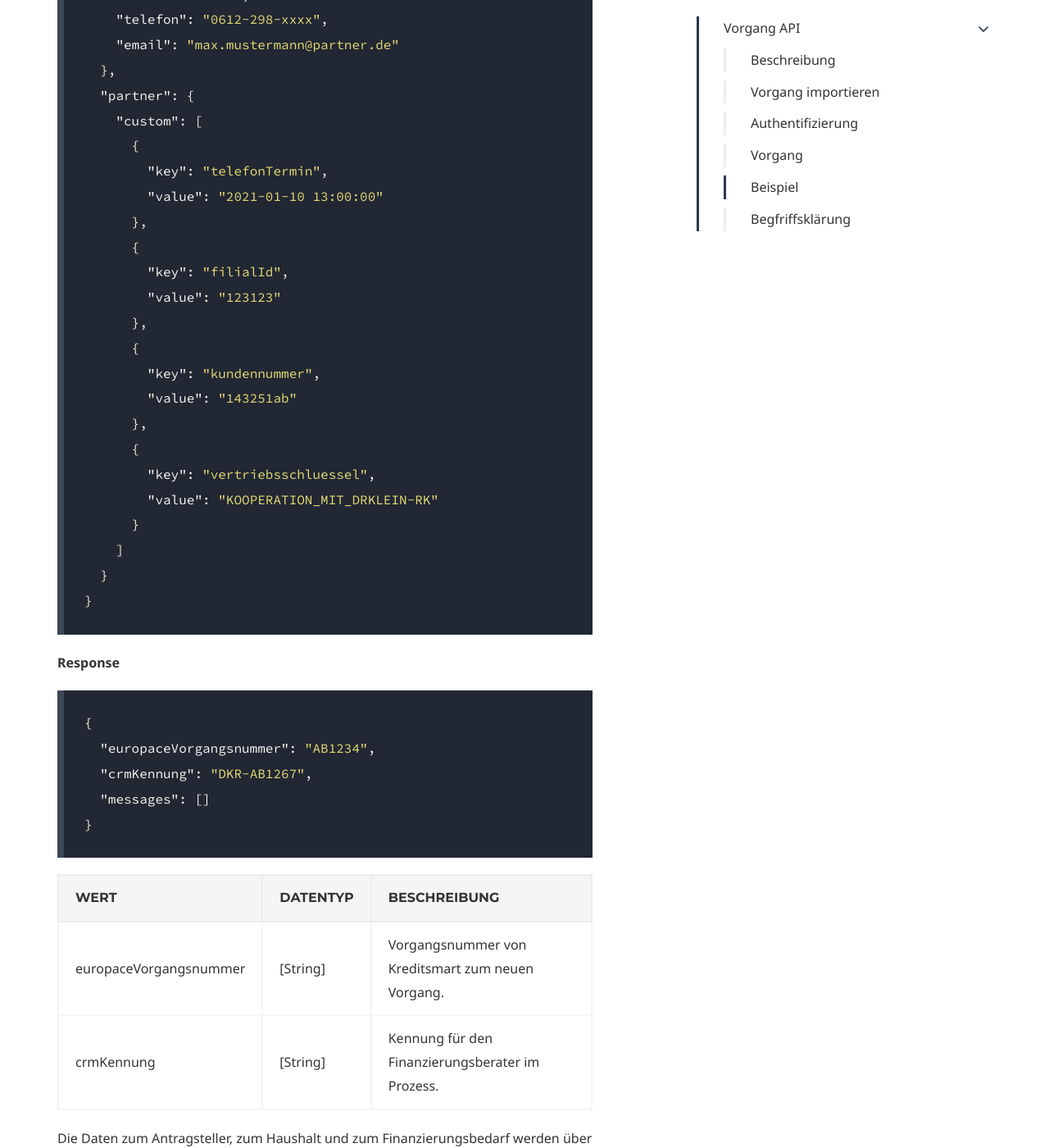
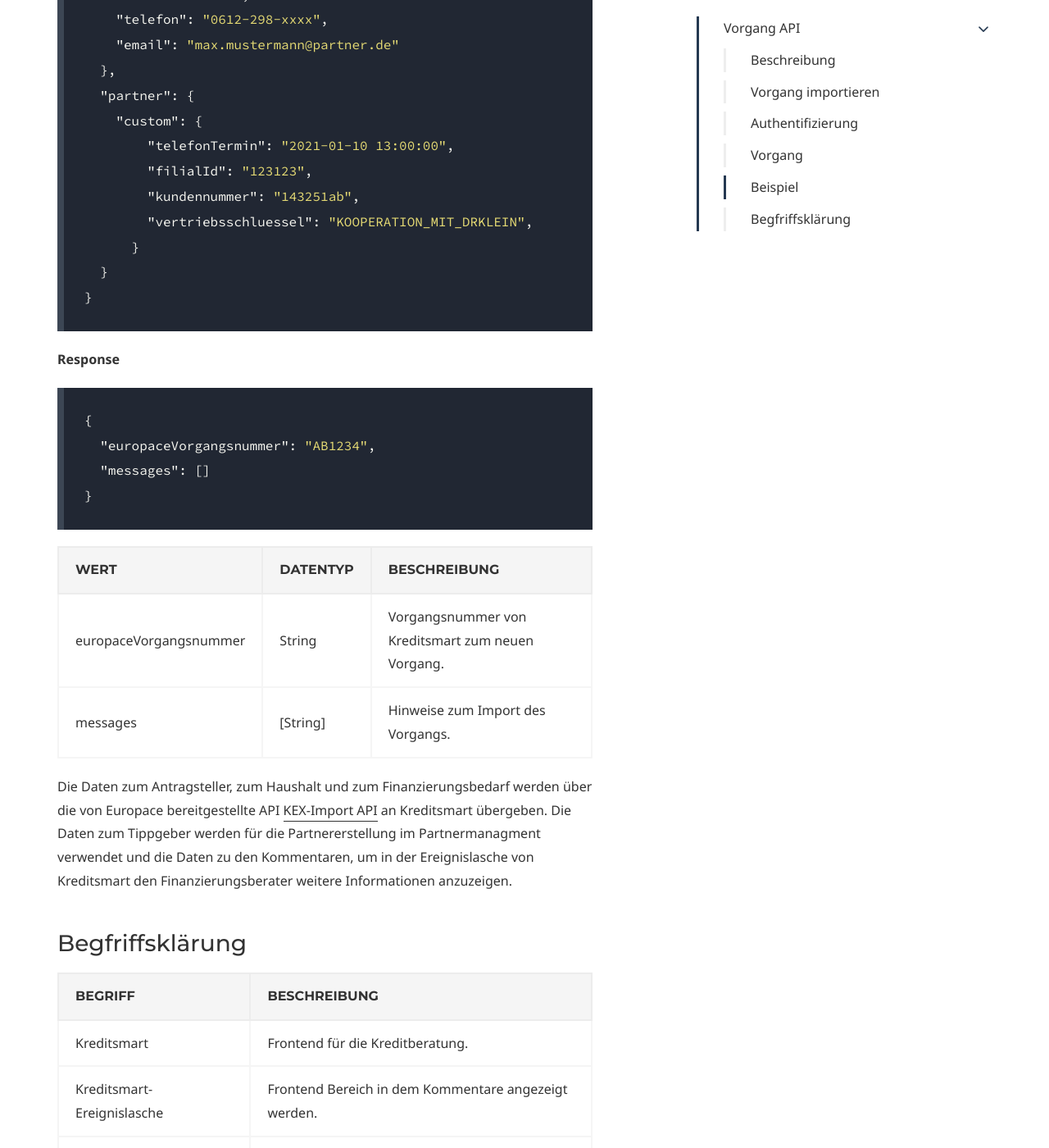
Before and after one commit to drklein-rk/api-drkleinrk, a Jekyll site: the page built from vorgangapi.md, in a window 1280 px wide and 1400 px high, scrolled down 6247 px. Shown: the whole window at 82% size. Built offline with Jekyll 4.4.1, drawn with Linux system fonts in a browser that asks for light colours; some web fonts are replaced; some of the changed text lies outside the part shown.

Commit message:
- Partner Mapping angepasst

````diff
--- a/vorgangapi.md
+++ b/vorgangapi.md
@@ -85,14 +85,14 @@ Request Header Value: Bearer {jwt}
 
 | Wert | Datentyp | Beschreibung |
 | :--- | :------- | :----------- |
-| custom | Array | Benutzerdefinierte Werte die nicht in dem Standard dieser Schnittstelle enthalten sind. |
+| custom | Object | Benutzerdefinierte Werte die nicht in dem Standard dieser Schnittstelle enthalten sind. |
 
 **Custom Daten (custom)**
 
 | Wert | Datentyp | Beschreibung |
 | :--- | :------- | :----------- |
 | key | String | Der name vom `key`. |
-| value | various types| Der `key` kann den Datentyp `boolean`, `number`, `Date (ISO 8601)`, `string` haben. |
+| value | various types| Das `value` kann den Datentyp `boolean`, `number`, `Date (ISO 8601)`, `string` haben. |
 
 **Pflichtfelder**
 | Wert | Datentyp | Beschreibung |
@@ -179,24 +179,12 @@ https://api.drkleinservice.de/vorgang
     "email": "max.mustermann@partner.de"
   },
   "partner": {
-    "custom": [
-      {
-        "key": "telefonTermin",
-        "value": "2021-01-10 13:00:00"
-      },
-      {
-        "key": "filialId",
-        "value": "123123"
-      },
-      {
-        "key": "kundennummer",
-        "value": "143251ab"
-      },
-      {
-        "key": "vertriebsschluessel",
-        "value": "KOOPERATION_MIT_DRKLEIN-RK"
+    "custom": {
+        "telefonTermin": "2021-01-10 13:00:00",
+        "filialId": "123123",
+        "kundennummer": "143251ab",
+        "vertriebsschluessel": "KOOPERATION_MIT_DRKLEIN",
       }
-    ]
   }
 }
 ```
@@ -205,15 +193,14 @@ https://api.drkleinservice.de/vorgang
 ```json
 {
   "europaceVorgangsnummer": "AB1234",
-  "crmKennung": "DKR-AB1267",
   "messages": []
 }
 ```
 
 | Wert | Datentyp | Beschreibung |
 | :--- | :------- | :----------- |
-| europaceVorgangsnummer | [String] | Vorgangsnummer von Kreditsmart zum neuen Vorgang. |
-| crmKennung | [String] | Kennung für den Finanzierungsberater im Prozess. |
+| europaceVorgangsnummer | String | Vorgangsnummer von Kreditsmart zum neuen Vorgang. |
+| messages | [String] | Hinweise zum Import des Vorgangs. |
 
 Die Daten zum Antragsteller, zum Haushalt und zum Finanzierungsbedarf werden
 über die von Europace bereitgestellte API [KEX-Import API](https://docs.api.europace.de/privatkredit/vorgaenge/kex-vorgang-import-api){:target="_blank"} an Kreditsmart übergeben.
````
